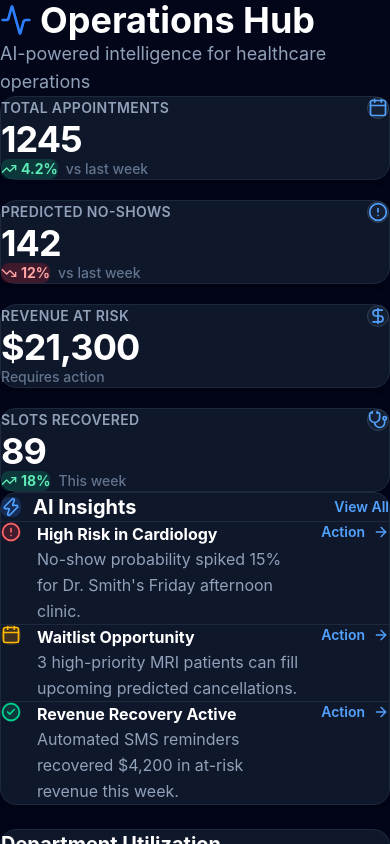
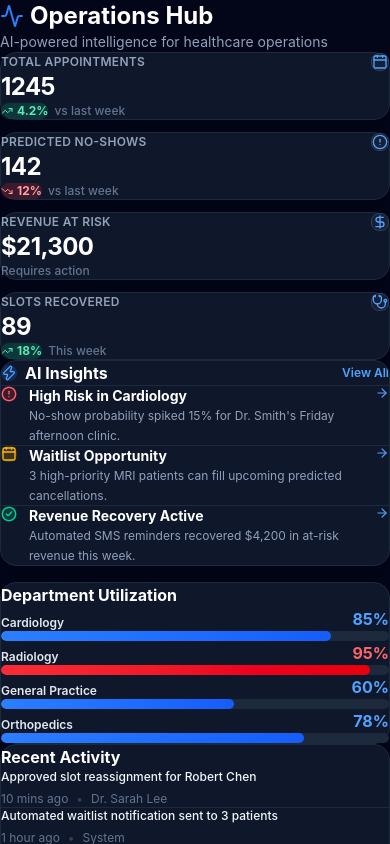
Before and after one commit to Tarun-aicoder/healthflow-ai, a Next.js app: page / in a window 390 px wide. Shown: the top 844 px of the page. Built offline with nearby package versions, Linux system fonts and the light colour scheme.

Commit message:
Make dashboard mobile friendly with responsive design

```diff
--- a/app/page.tsx
+++ b/app/page.tsx
@@ -5,22 +5,22 @@ import { kpis, insights, utilization, recentActions } from '@/lib/dummyData';
 
 export default function Dashboard() {
   return (
-    <div className="min-h-screen bg-slate-950 p-6 md:p-8 w-full">
+    <div className="min-h-screen bg-slate-950 p-4 sm:p-6 md:p-8 w-full">
       <div className="max-w-7xl mx-auto">
 
         {/* Header Section */}
-        <header className="mb-10">
-          <div className="flex items-baseline gap-3 mb-2">
-            <div className="flex items-center gap-2">
-              <Activity className="w-8 h-8 text-blue-500" />
-              <h1 className="text-4xl font-bold text-white">Operations Hub</h1>
+        <header className="mb-8 sm:mb-10">
+          <div className="flex items-baseline gap-2 sm:gap-3 mb-2">
+            <div className="flex items-center gap-1.5 sm:gap-2">
+              <Activity className="w-6 sm:w-8 h-6 sm:h-8 text-blue-500 flex-shrink-0" />
+              <h1 className="text-2xl sm:text-3xl md:text-4xl font-bold text-white">Operations Hub</h1>
             </div>
           </div>
-          <p className="text-slate-400 text-lg">AI-powered intelligence for healthcare operations</p>
+          <p className="text-slate-400 text-sm sm:text-base md:text-lg">AI-powered intelligence for healthcare operations</p>
         </header>
 
         {/* KPI Grid */}
-        <div className="grid grid-cols-1 md:grid-cols-2 lg:grid-cols-4 gap-5 mb-10">
+        <div className="grid grid-cols-1 sm:grid-cols-2 lg:grid-cols-4 gap-3 sm:gap-4 md:gap-5 mb-8 sm:mb-10">
           <DashboardCard
             title="Total Appointments"
             value={kpis.appointments}
@@ -54,38 +54,38 @@ export default function Dashboard() {
         </div>
 
         {/* Main Content Grid */}
-        <div className="grid grid-cols-1 lg:grid-cols-3 gap-6">
+        <div className="grid grid-cols-1 lg:grid-cols-3 gap-4 sm:gap-6">
           {/* AI Insights Card */}
           <div className="lg:col-span-2">
             <div className="bg-slate-900 border border-slate-800 rounded-2xl overflow-hidden shadow-xl">
-              <div className="border-b border-slate-800 px-8 py-6 flex items-center justify-between">
-                <h2 className="text-xl font-bold text-white flex items-center gap-3">
-                  <div className="p-2 bg-blue-500/20 rounded-lg">
-                    <Zap className="w-5 h-5 text-blue-400" />
+              <div className="border-b border-slate-800 px-4 sm:px-6 md:px-8 py-4 sm:py-5 md:py-6 flex items-center justify-between gap-2">
+                <h2 className="text-base sm:text-lg md:text-xl font-bold text-white flex items-center gap-2 sm:gap-3 min-w-0">
+                  <div className="p-2 bg-blue-500/20 rounded-lg flex-shrink-0">
+                    <Zap className="w-4 sm:w-5 h-4 sm:h-5 text-blue-400" />
                   </div>
-                  AI Insights
+                  <span className="truncate">AI Insights</span>
                 </h2>
-                <button className="text-sm font-semibold text-blue-400 hover:text-blue-300 transition-colors">View All</button>
+                <button className="text-xs sm:text-sm font-semibold text-blue-400 hover:text-blue-300 transition-colors flex-shrink-0">View All</button>
               </div>
               <div className="divide-y divide-slate-800">
                 {insights.map((insight) => (
-                  <div key={insight.id} className="p-8 hover:bg-slate-800/50 transition-colors duration-200">
-                    <div className="flex items-start gap-4">
-                      <div className={`mt-1 p-3 rounded-xl flex-shrink-0 ${
+                  <div key={insight.id} className="p-4 sm:p-6 md:p-8 hover:bg-slate-800/50 transition-colors duration-200">
+                    <div className="flex items-start gap-3 sm:gap-4">
+                      <div className={`mt-0.5 p-2 sm:p-3 rounded-lg sm:rounded-xl flex-shrink-0 ${
                         insight.type === 'warning' ? 'bg-red-500/20 text-red-400' :
                         insight.type === 'opportunity' ? 'bg-amber-500/20 text-amber-400' :
                         'bg-emerald-500/20 text-emerald-400'
                       }`}>
-                        {insight.type === 'warning' && <AlertCircle className="w-5 h-5" />}
-                        {insight.type === 'opportunity' && <Calendar className="w-5 h-5" />}
-                        {insight.type === 'success' && <CheckCircle2 className="w-5 h-5" />}
+                        {insight.type === 'warning' && <AlertCircle className="w-4 sm:w-5 h-4 sm:h-5" />}
+                        {insight.type === 'opportunity' && <Calendar className="w-4 sm:w-5 h-4 sm:h-5" />}
+                        {insight.type === 'success' && <CheckCircle2 className="w-4 sm:w-5 h-4 sm:h-5" />}
                       </div>
-                      <div className="flex-1">
-                        <h3 className="text-base font-bold text-white">{insight.title}</h3>
-                        <p className="text-slate-400 mt-2 leading-relaxed">{insight.description}</p>
+                      <div className="flex-1 min-w-0">
+                        <h3 className="text-sm sm:text-base font-bold text-white">{insight.title}</h3>
+                        <p className="text-slate-400 text-xs sm:text-sm mt-1 sm:mt-2 leading-relaxed">{insight.description}</p>
                       </div>
-                      <button className="flex items-center gap-2 text-sm font-semibold text-blue-400 hover:text-blue-300 transition-colors flex-shrink-0 mt-1">
-                        Action <ArrowRight className="w-4 h-4" />
+                      <button className="flex items-center gap-1 text-xs sm:text-sm font-semibold text-blue-400 hover:text-blue-300 transition-colors flex-shrink-0">
+                        <span className="hidden sm:inline">Action</span> <ArrowRight className="w-3.5 sm:w-4 h-3.5 sm:h-4" />
                       </button>
                     </div>
                   </div>
@@ -95,23 +95,23 @@ export default function Dashboard() {
           </div>
 
           {/* Right Column */}
-          <div className="space-y-6">
+          <div className="space-y-4 sm:space-y-6">
             {/* Department Utilization */}
-            <div className="bg-slate-900 border border-slate-800 rounded-2xl p-8 shadow-xl">
-              <h2 className="text-xl font-bold text-white mb-8">Department Utilization</h2>
-              <div className="space-y-7">
+            <div className="bg-slate-900 border border-slate-800 rounded-2xl p-4 sm:p-6 md:p-8 shadow-xl">
+              <h2 className="text-base sm:text-lg md:text-xl font-bold text-white mb-5 sm:mb-8">Department Utilization</h2>
+              <div className="space-y-5 sm:space-y-7">
                 {utilization.map((dept) => {
                   const percentage = Math.round((dept.current / dept.capacity) * 100);
                   const isHigh = percentage >= 90;
                   return (
                     <div key={dept.department}>
-                      <div className="flex justify-between items-end mb-3">
-                        <span className="text-sm font-semibold text-slate-200">{dept.department}</span>
-                        <span className={`text-lg font-bold ${isHigh ? 'text-red-400' : 'text-blue-400'}`}>{percentage}%</span>
+                      <div className="flex justify-between items-end gap-2 mb-2 sm:mb-3">
+                        <span className="text-xs sm:text-sm font-semibold text-slate-200 truncate">{dept.department}</span>
+                        <span className={`text-base sm:text-lg font-bold flex-shrink-0 ${isHigh ? 'text-red-400' : 'text-blue-400'}`}>{percentage}%</span>
                       </div>
-                      <div className="w-full bg-slate-800 rounded-full h-3 overflow-hidden">
+                      <div className="w-full bg-slate-800 rounded-full h-2.5 sm:h-3 overflow-hidden">
                         <div
-                          className={`h-3 rounded-full transition-all duration-500 ${isHigh ? 'bg-gradient-to-r from-red-500 to-red-600' : 'bg-gradient-to-r from-blue-500 to-blue-600'}`}
+                          className={`h-full rounded-full transition-all duration-500 ${isHigh ? 'bg-gradient-to-r from-red-500 to-red-600' : 'bg-gradient-to-r from-blue-500 to-blue-600'}`}
                           style={{ width: `${percentage}%` }}
                         />
                       </div>
@@ -122,12 +122,12 @@ export default function Dashboard() {
             </div>
 
             {/* Recent Actions */}
-            <div className="bg-slate-900 border border-slate-800 rounded-2xl p-8 shadow-xl">
-              <h2 className="text-xl font-bold text-white mb-6">Recent Activity</h2>
-              <div className="space-y-5">
+            <div className="bg-slate-900 border border-slate-800 rounded-2xl p-4 sm:p-6 md:p-8 shadow-xl">
+              <h2 className="text-base sm:text-lg md:text-xl font-bold text-white mb-4 sm:mb-6">Recent Activity</h2>
+              <div className="space-y-4 sm:space-y-5">
                 {recentActions.map((action) => (
-                  <div key={action.id} className="flex flex-col gap-2 pb-5 border-b border-slate-800 last:border-b-0 last:pb-0">
-                    <p className="text-sm font-medium text-slate-100">{action.action}</p>
+                  <div key={action.id} className="flex flex-col gap-1.5 sm:gap-2 pb-4 sm:pb-5 border-b border-slate-800 last:border-b-0 last:pb-0">
+                    <p className="text-xs sm:text-sm font-medium text-slate-100">{action.action}</p>
                     <div className="flex items-center text-xs text-slate-500 gap-2">
                       <span>{action.time}</span>
                       <span className="text-slate-700">•</span>
--- a/components/DashboardCard.tsx
+++ b/components/DashboardCard.tsx
@@ -14,27 +14,27 @@ export default function DashboardCard({ title, value, icon: Icon, trend, trendDi
   const isPositiveTrend = trendDirection === 'up';
 
   return (
-    <div className="bg-slate-900 border border-slate-800 rounded-2xl p-7 shadow-xl flex flex-col justify-between transition-all hover:border-slate-700 hover:shadow-2xl hover:bg-slate-800/50">
-      <div className="flex items-center justify-between mb-5">
-        <h3 className="text-sm font-semibold text-slate-400 tracking-wide uppercase">{title}</h3>
-        <div className="p-3 bg-slate-800/50 rounded-xl border border-slate-700">
-          <Icon className="w-5 h-5 text-blue-400" />
+    <div className="bg-slate-900 border border-slate-800 rounded-2xl p-4 sm:p-5 md:p-7 shadow-xl flex flex-col justify-between transition-all hover:border-slate-700 hover:shadow-2xl hover:bg-slate-800/50">
+      <div className="flex items-center justify-between mb-3 sm:mb-4 md:mb-5 gap-2">
+        <h3 className="text-xs sm:text-sm font-semibold text-slate-400 tracking-wide uppercase truncate">{title}</h3>
+        <div className="p-2 sm:p-2.5 md:p-3 bg-slate-800/50 rounded-lg sm:rounded-xl border border-slate-700 flex-shrink-0">
+          <Icon className="w-4 sm:w-5 h-4 sm:h-5 text-blue-400" />
         </div>
       </div>
       <div>
-        <div className="text-4xl font-bold text-white tracking-tight mb-3">{value}</div>
+        <div className="text-2xl sm:text-3xl md:text-4xl font-bold text-white tracking-tight mb-2 sm:mb-2.5 md:mb-3">{value}</div>
         {(trend || subtitle) && (
-          <div className="flex items-center gap-2 text-sm">
+          <div className="flex items-center gap-1.5 sm:gap-2 text-xs sm:text-sm flex-wrap">
             {trend && (
-              <span className={`flex items-center gap-1 font-bold px-3 py-1.5 rounded-lg ${
+              <span className={`flex items-center gap-1 font-bold px-2 sm:px-3 py-1 sm:py-1.5 rounded-lg whitespace-nowrap ${
                 isPositiveTrend
                   ? 'bg-emerald-500/20 text-emerald-300'
                   : 'bg-red-500/20 text-red-300'
               }`}>
                 {isPositiveTrend ? (
-                  <TrendingUp className="w-4 h-4" />
+                  <TrendingUp className="w-3 sm:w-4 h-3 sm:h-4" />
                 ) : (
-                  <TrendingDown className="w-4 h-4" />
+                  <TrendingDown className="w-3 sm:w-4 h-3 sm:h-4" />
                 )}
                 {trend}%
               </span>
```
